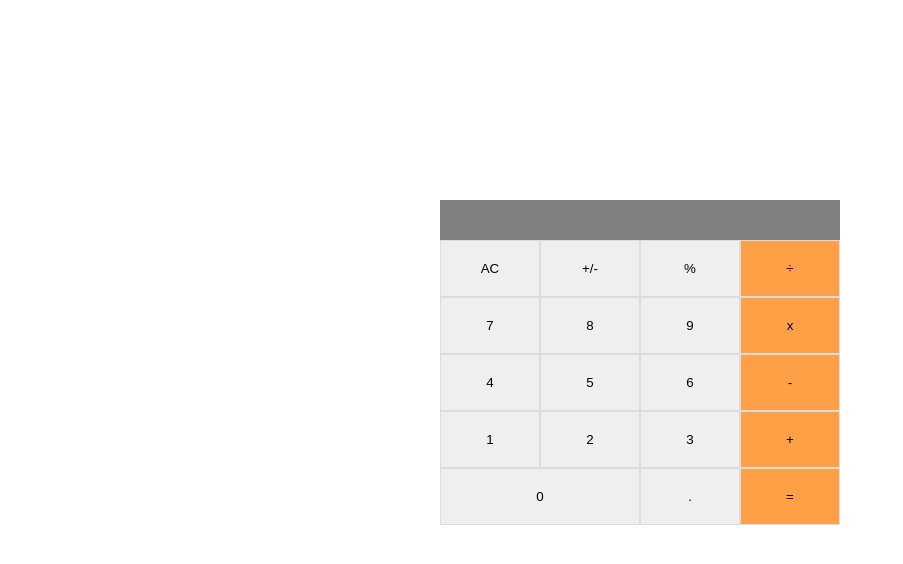
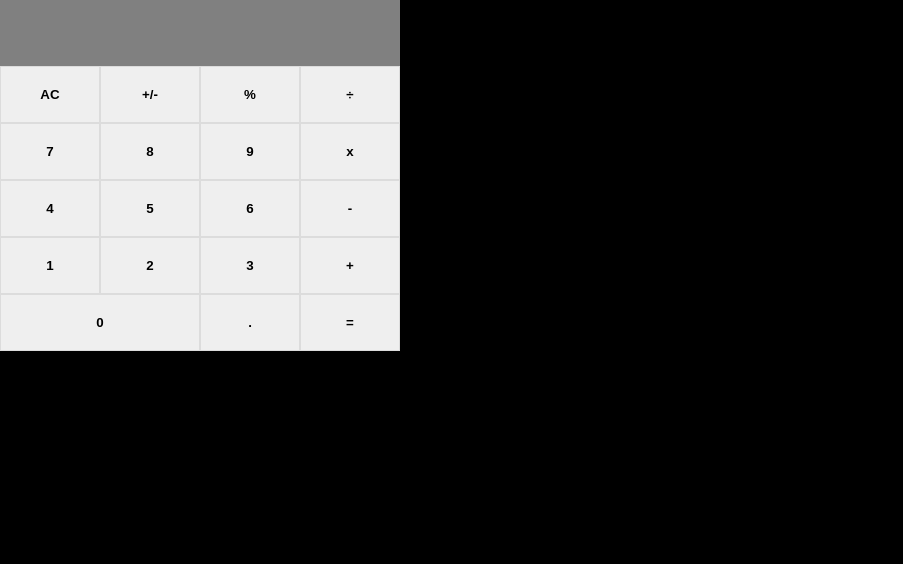
Before and after one commit to bhskr44/math-magicians, a React (Create React App) app: page / in a window 1280 px wide. Shown: the top 564 px of the page, without its empty margins (0-903 px from the left). Built offline with nearby package versions, Linux system fonts and the light colour scheme.

Commit message:
Update App.css

```diff
--- a/src/App.css
+++ b/src/App.css
@@ -1,13 +1,96 @@
+@import url('https://fonts.googleapis.com/css2?family=Lato:wght@300;400;700&family=Poppins:wght@300;400;600;800&display=swap');
+
+*,
+*::after,
+*::before {
+  padding: 0;
+  margin: 0;
+  box-sizing: border-box;
+}
+
+body {
+  font-family: 'Poppins', sans-serif;
+  background-color: black;
+  color: #e5e5e5;
+}
+
+.container {
+  max-width: 80%;
+  margin: 0 auto;
+}
+
+nav li {
+  display: inline-block;
+  margin-left: 30px;
+}
+
+nav a {
+  text-decoration: none;
+  color: #fca311;
+  padding: 10px 20px;
+  border-radius: 5px;
+  transition: all 300ms ease-in-out;
+}
+
+nav a:hover {
+  background-color: #e5e5e5;
+  color: black;
+}
+
+h1 {
+  color: #fca311;
+}
+
+h2 {
+  font-weight: lighter;
+}
+
+p {
+  font-size: 14px;
+}
+
+.has-border {
+  border-left: 1px solid #fca311;
+  border-right: 1px solid #fca311;
+  padding: 0 30px;
+}
+
+#home-page h2 {
+  margin-bottom: 15px;
+}
+
+#home-page p {
+  margin-bottom: 40px;
+  font-weight: lighter;
+}
+
+#calc-page {
+  display: flex;
+  max-width: 70%;
+  justify-content: space-between;
+  align-items: flex-start;
+  margin: 0 auto;
+}
+
+#quote-page p {
+  font-size: 16px;
+}
+
 .calculator-div {
   display: grid;
   grid-template-columns: repeat(4, 1fr);
   width: 400px;
-  margin: 200px auto;
 }
 
 .calculator-div button {
   padding: 20px;
   border: 1px solid gainsboro;
+  cursor: pointer;
+  font-weight: 600;
+}
+
+.calculator-div button:hover {
+  opacity: 0.9;
 }
 
 .result {
@@ -15,13 +98,10 @@
   text-align: right;
   background-color: gray;
   padding: 20px;
+  height: 66px;
   color: white;
 }
 
 .zero {
   grid-column: 1 / 3;
 }
-
-.highlight {
-  background-color: #ff9f46;
-}
```
